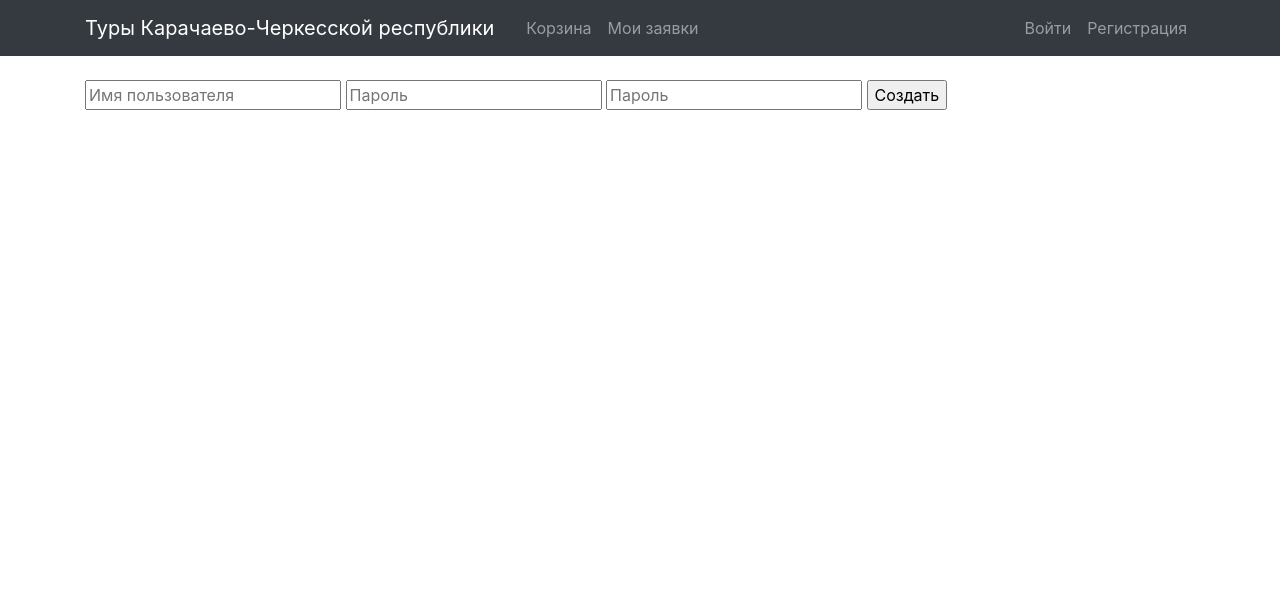
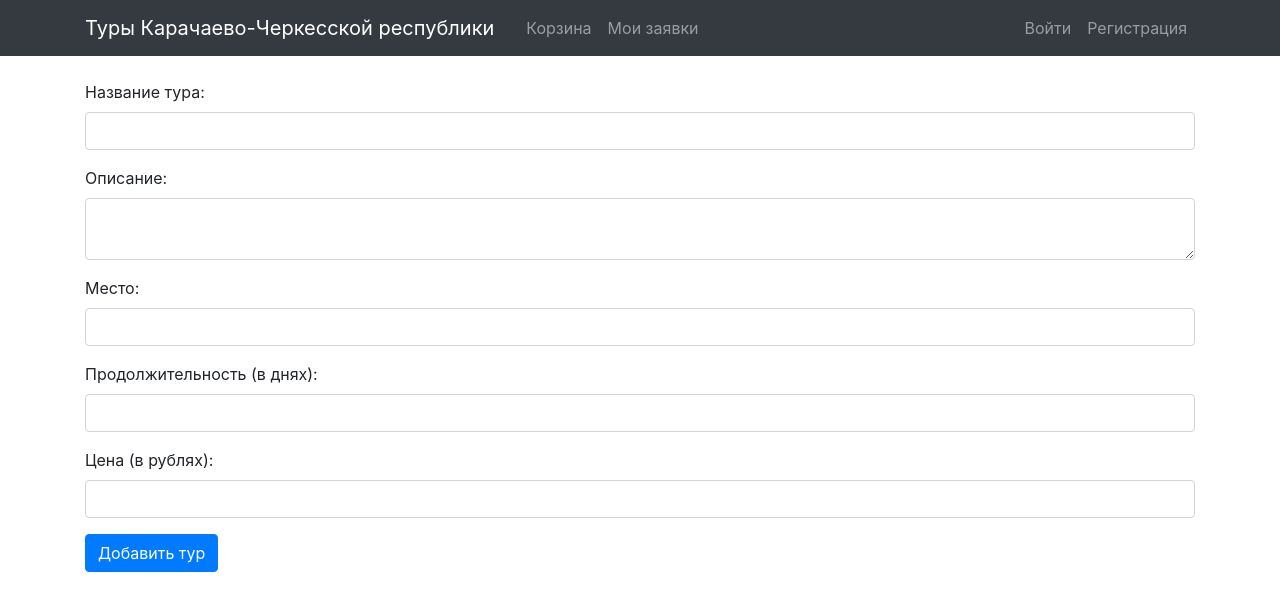
Before and after one commit to aznaur-arkelov/tour, a Flask app: template templates/new_tour.html in a window 1280 px wide. Shown: the top 611 px of the page. Run offline with Flask 3, Linux system fonts and the light colour scheme; the template is opened without the code that fills it, so the values that code supplies are empty; some libraries are stand-ins or nearby versions.

Commit message:
addddddd tour pep2

```diff
--- a/app.py
+++ b/app.py
@@ -41,6 +41,8 @@ def load_user(user_id):
 
 @app.route('/register', methods=['GET', 'POST'])
 def register():
+    if flask_login.current_user.is_authenticated:
+        flask_login.logout_user()
     if flask.request.method == 'POST':
         username = flask.request.form['username']
         password = flask.request.form['password']
@@ -56,6 +58,8 @@ def register():
 
 @app.route('/login', methods=['GET', 'POST'])
 def login():
+    if flask_login.current_user.is_authenticated:
+        flask_login.logout_user()
     if flask.request.method == 'POST':
         username = flask.request.form['username']
         password = flask.request.form['password']
@@ -92,6 +96,29 @@ def index():
     return flask.render_template('index.html', tours=filtered_tours, locations=locations)
 
 
+@app.route('/new_tour', methods=['GET', 'POST'])
+def new_tour():
+
+    if not flask_login.current_user.admin:
+        return flask.redirect('/login')
+
+    request = flask.request
+    if request.method == 'POST':
+        name = request.form['name']
+        description = request.form['description']
+        location = request.form['location']
+        duration = int(request.form['duration'])
+        price = int(request.form['price'])
+
+        new_tour = Tour(name=name, description=description, location=location, duration=duration, price=price)
+        db.session.add(new_tour)
+        db.session.commit()
+
+        flask.flash('Tour added successfully!', 'success')
+        return flask.redirect('/')
+
+    return flask.render_template('new_tour.html')
+
 @app.route('/logout')
 @flask_login.login_required
 def logout():
--- a/templates/index.html
+++ b/templates/index.html
@@ -48,7 +48,7 @@
 		{% for tour in tours %}
 
 		<div class="row">
-			<div class="col-md-4">
+			<div class="col-md-12">
 				<div class="tour">
 					<h4>Тур "{{ tour.name }}"</h4>
 					<p><strong>Стоимость:</strong> {{ tour.price }} руб.</p>
--- a/templates/new_tour.html
+++ b/templates/new_tour.html
@@ -2,11 +2,28 @@
 
 {% block content %}
 
-<form action='new_tour' method='POST'>
-    <input type='text' name='username' id='username' placeholder='Имя пользователя'/>
-    <input type='password' name='password' id='password' placeholder='Пароль'/>
-    <input type='password' name='password' id='password' placeholder='Пароль'/>
-    <input type='submit' name='submit' value="Создать"/>
+<form method="POST" action="/new_tour">
+  <div class="form-group">
+    <label for="name">Название тура:</label>
+    <input type="text" class="form-control" id="name" name="name" required>
+  </div>
+  <div class="form-group">
+    <label for="description">Описание:</label>
+    <textarea class="form-control" id="description" name="description" required></textarea>
+  </div>
+  <div class="form-group">
+    <label for="location">Место:</label>
+    <input type="text" class="form-control" id="location" name="location" required>
+  </div>
+  <div class="form-group">
+    <label for="duration">Продолжительность (в днях):</label>
+    <input type="number" class="form-control" id="duration" name="duration" required>
+  </div>
+  <div class="form-group">
+    <label for="price">Цена (в рублях):</label>
+    <input type="number" class="form-control" id="price" name="price" required>
+  </div>
+  <button type="submit" class="btn btn-primary">Добавить тур</button>
 </form>
 
 {% endblock %}
```
